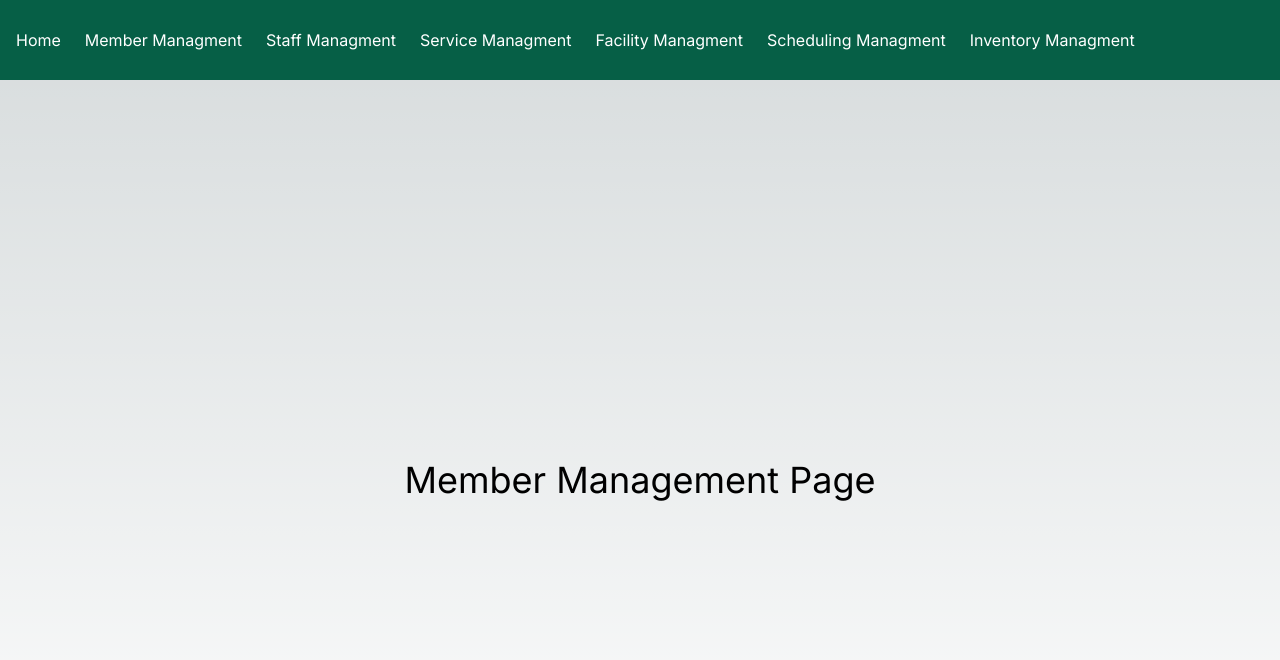
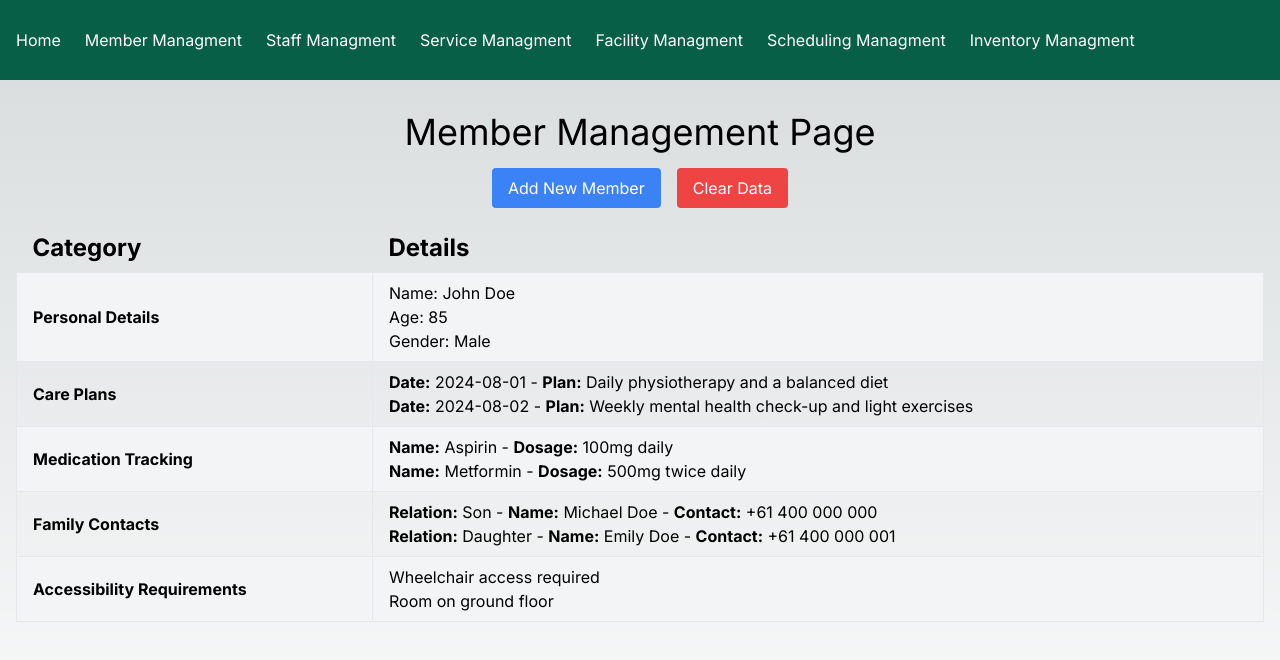
Before and after one commit to VinKnee13/vinknee13, a Next.js app: page /member in a window 1280 px wide. Shown: the top 660 px of the page. Built offline with nearby package versions, Linux system fonts and the light colour scheme.

Commit message:
Update page.tsx

```diff
--- a/src/app/member/page.tsx
+++ b/src/app/member/page.tsx
@@ -1,10 +1,243 @@
-import React from 'react';
+"use client";
 
+import React, { useState, useEffect } from 'react';
 
-export default function facilityManagment() {
+export default function FacilityManagement() {
+    // Initialize state for data
+    const [data, setData] = useState({
+        personalDetails: {},
+        carePlans: [],
+        medications: [],
+        familyContacts: [],
+        accessibilityRequirements: [],
+    });
+
+    // Fetch data from localStorage on component mount
+    useEffect(() => {
+        const storedData = localStorage.getItem('facilityData');
+        if (storedData) {
+            setData(JSON.parse(storedData));
+        } else {
+            // Dummy data if nothing is stored yet
+            const dummyData = {
+                personalDetails: {
+                    name: "John Doe",
+                    age: 85,
+                    gender: "Male",
+                },
+                carePlans: [
+                    {
+                        date: "2024-08-01",
+                        plan: "Daily physiotherapy and a balanced diet",
+                    },
+                    {
+                        date: "2024-08-02",
+                        plan: "Weekly mental health check-up and light exercises",
+                    },
+                ],
+                medications: [
+                    {
+                        name: "Aspirin",
+                        dosage: "100mg daily",
+                    },
+                    {
+                        name: "Metformin",
+                        dosage: "500mg twice daily",
+                    },
+                ],
+                familyContacts: [
+                    {
+                        relation: "Son",
+                        name: "Michael Doe",
+                        contact: "+61 400 000 000",
+                    },
+                    {
+                        relation: "Daughter",
+                        name: "Emily Doe",
+                        contact: "+61 400 000 001",
+                    },
+                ],
+                accessibilityRequirements: [
+                    "Wheelchair access required",
+                    "Room on ground floor",
+                ],
+            };
+
+            // Save dummy data to localStorage and state
+            localStorage.setItem('facilityData', JSON.stringify(dummyData));
+            setData(dummyData);
+        }
+    }, []);
+
+    // Save data to localStorage and update state
+    const saveData = (newData) => {
+        localStorage.setItem('facilityData', JSON.stringify(newData));
+        setData(newData);
+    };
+
+    // Function to add a new member
+    const addNewMember = () => {
+        const newMember = {
+            personalDetails: {
+                name: "Jane Smith",
+                age: 90,
+                gender: "Female",
+            },
+            carePlans: [
+                {
+                    date: "2024-08-03",
+                    plan: "Daily walking and a low-sodium diet",
+                },
+            ],
+            medications: [
+                {
+                    name: "Lisinopril",
+                    dosage: "10mg daily",
+                },
+            ],
+            familyContacts: [
+                {
+                    relation: "Son",
+                    name: "David Smith",
+                    contact: "+61 400 000 002",
+                },
+            ],
+            accessibilityRequirements: [
+                "Hearing aid support",
+                "Accessible bathroom",
+            ],
+        };
+
+        // Updating the current state with new member details
+        const updatedData = {
+            ...data,
+            personalDetails: newMember.personalDetails,
+            carePlans: [...data.carePlans, ...newMember.carePlans],
+            medications: [...data.medications, ...newMember.medications],
+            familyContacts: [...data.familyContacts, ...newMember.familyContacts],
+            accessibilityRequirements: [...data.accessibilityRequirements, ...newMember.accessibilityRequirements],
+        };
+
+        // Save the updated data to localStorage
+        saveData(updatedData);
+    };
+
+    // Function to clear local storage and reset data
+    const clearData = () => {
+        localStorage.removeItem('facilityData');
+        setData({
+            personalDetails: {},
+            carePlans: [],
+            medications: [],
+            familyContacts: [],
+            accessibilityRequirements: [],
+        });
+    };
+
     return (
-        <main className="flex min-h-screen flex-col items-center justify-around p-24">
-            <h1 className="text-4xl">Member Management Page</h1>
+        <main className="flex min-h-screen flex-col items-center justify-start p-4">
+            <h1 className="text-4xl mb-4 mt-4">Member Management Page</h1>
+
+            <div className="flex space-x-4 mb-4">
+                <button
+                    className="bg-blue-500 text-white px-4 py-2 rounded"
+                    onClick={addNewMember}
+                >
+                    Add New Member
+                </button>
+
+                <button
+                    className="bg-red-500 text-white px-4 py-2 rounded"
+                    onClick={clearData}
+                >
+                    Clear Data
+                </button>
+            </div>
+
+            <table className="table-auto w-full text-left">
+                <thead>
+                <tr>
+                    <th className="px-4 py-2 text-2xl font-bold">Category</th>
+                    <th className="px-4 py-2 text-2xl font-bold">Details</th>
+                </tr>
+                </thead>
+                <tbody>
+                <tr className="bg-gray-100">
+                    <td className="border px-4 py-2 font-bold">Personal Details</td>
+                    <td className="border px-4 py-2">
+                        <p>Name: {data.personalDetails.name || "N/A"}</p>
+                        <p>Age: {data.personalDetails.age || "N/A"}</p>
+                        <p>Gender: {data.personalDetails.gender || "N/A"}</p>
+                    </td>
+                </tr>
+
+                <tr>
+                    <td className="border px-4 py-2 font-bold">Care Plans</td>
+                    <td className="border px-4 py-2">
+                        <ul>
+                            {data.carePlans.length > 0 ? (
+                                data.carePlans.map((plan, index) => (
+                                    <li key={index}>
+                                        <strong>Date:</strong> {plan.date} - <strong>Plan:</strong> {plan.plan}
+                                    </li>
+                                ))
+                            ) : (
+                                <li>No care plans available</li>
+                            )}
+                        </ul>
+                    </td>
+                </tr>
+
+                <tr className="bg-gray-100">
+                    <td className="border px-4 py-2 font-bold">Medication Tracking</td>
+                    <td className="border px-4 py-2">
+                        <ul>
+                            {data.medications.length > 0 ? (
+                                data.medications.map((medication, index) => (
+                                    <li key={index}>
+                                        <strong>Name:</strong> {medication.name} - <strong>Dosage:</strong> {medication.dosage}
+                                    </li>
+                                ))
+                            ) : (
+                                <li>No medications available</li>
+                            )}
+                        </ul>
+                    </td>
+                </tr>
+
+                <tr>
+                    <td className="border px-4 py-2 font-bold">Family Contacts</td>
+                    <td className="border px-4 py-2">
+                        <ul>
+                            {data.familyContacts.length > 0 ? (
+                                data.familyContacts.map((contact, index) => (
+                                    <li key={index}>
+                                        <strong>Relation:</strong> {contact.relation} - <strong>Name:</strong> {contact.name} - <strong>Contact:</strong> {contact.contact}
+                                    </li>
+                                ))
+                            ) : (
+                                <li>No family contacts available</li>
+                            )}
+                        </ul>
+                    </td>
+                </tr>
+
+                <tr className="bg-gray-100">
+                    <td className="border px-4 py-2 font-bold">Accessibility Requirements</td>
+                    <td className="border px-4 py-2">
+                        <ul>
+                            {data.accessibilityRequirements.length > 0 ? (
+                                data.accessibilityRequirements.map((requirement, index) => (
+                                    <li key={index}>{requirement}</li>
+                                ))
+                            ) : (
+                                <li>No accessibility requirements available</li>
+                            )}
+                        </ul>
+                    </td>
+                </tr>
+                </tbody>
+            </table>
         </main>
     );
 }
```
